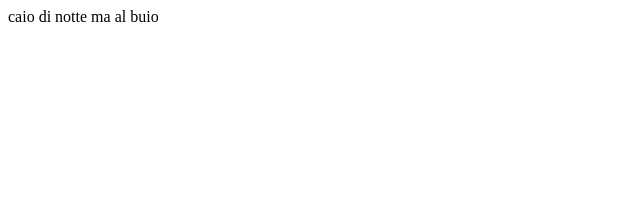
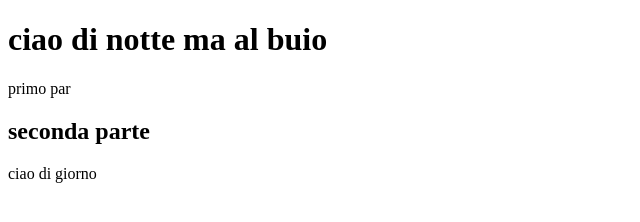
Before and after one commit to pBonaguidi1/Es-Html, a plain HTML site: page index.html in a window 1280 px wide. Shown: the whole page, without its empty margins (0-640 px from the left). Drawn offline with Linux system fonts and the light colour scheme.

Commit message:
Formattazione Testo

```diff
--- a/index.html
+++ b/index.html
@@ -7,7 +7,11 @@
 </head>
 
 <body>
-   caio di notte ma al buio
+   <h1>ciao di notte ma al buio</h1>
+   <p>primo par</p>
+
+   <h2>seconda parte</h2>
+   <p>ciao di giorno</p>
 </body>
 
 </html>
```
